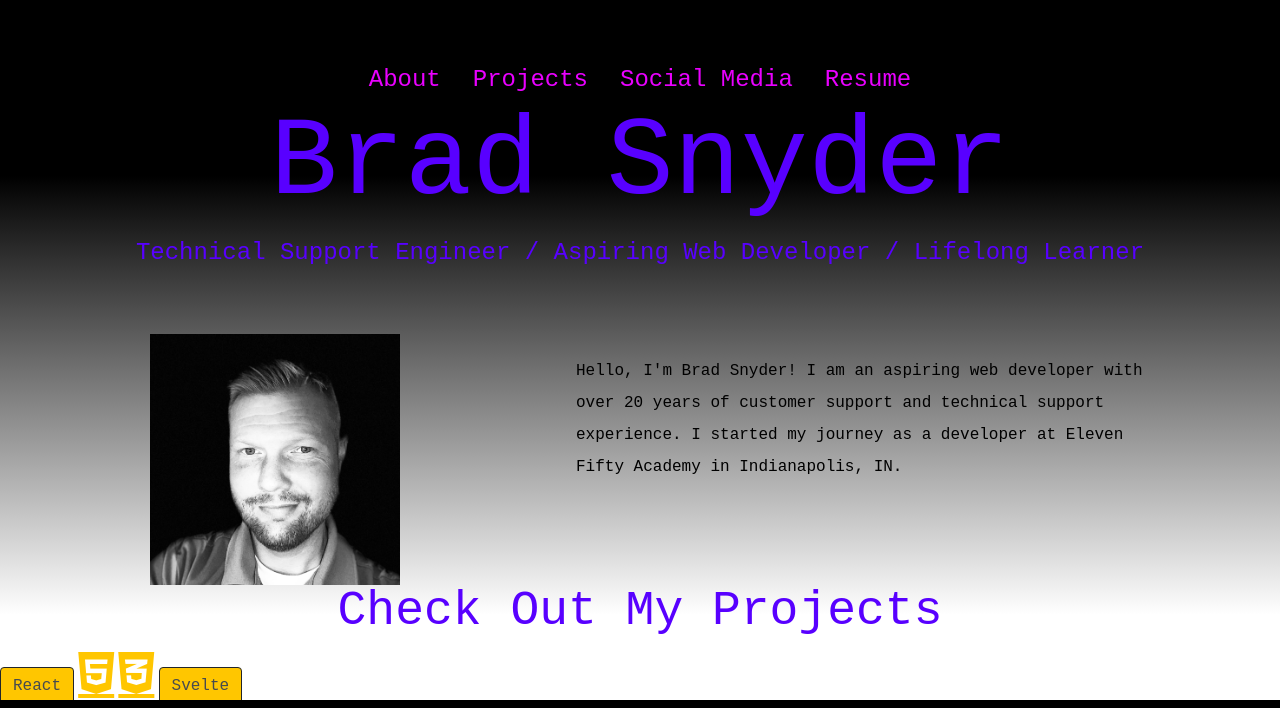
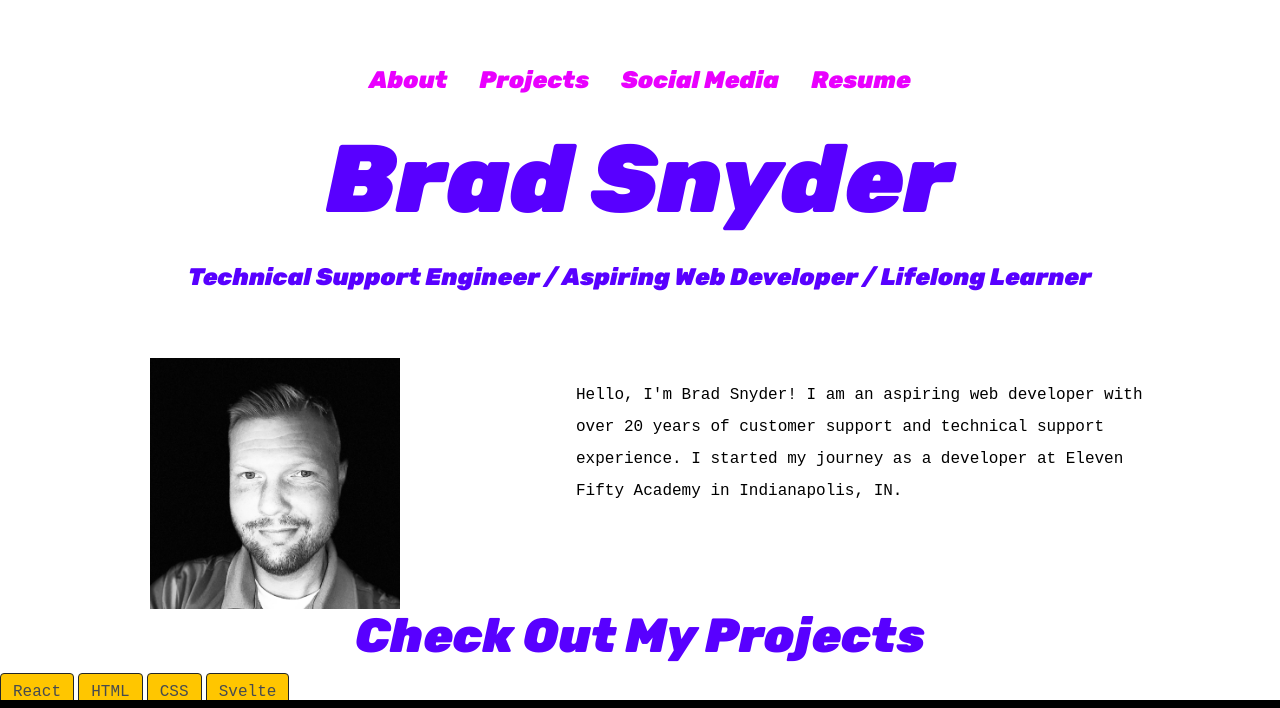
Before and after one commit to bsnyder13/portfolio, a plain HTML site: page index.html in a window 1280 px wide. Shown: the top 708 px of the page. Drawn offline with nearby package versions, Linux system fonts and the light colour scheme.

Commit message:
changed fonts and spacing

```diff
--- a/index.html
+++ b/index.html
@@ -5,8 +5,9 @@
     <meta http-equiv="X-UA-Compatible" content="IE=edge">
     <meta name="viewport" content="width=device-width, initial-scale=1.0">
     <link href="https://cdn.jsdelivr.net/npm/bootstrap@5.0.0/dist/css/bootstrap.min.css" rel="stylesheet" integrity="sha384-wEmeIV1mKuiNpC+IOBjI7aAzPcEZeedi5yW5f2yOq55WWLwNGmvvx4Um1vskeMj0" crossorigin="anonymous">
-    <link rel="preconnect" href="https://fonts.gstatic.com">
-    <link href="https://fonts.googleapis.com/css2?family=Orbitron&display=swap" rel="stylesheet">
+    <link rel="preconnect" href="https://fonts.googleapis.com">
+    <link rel="preconnect" href="https://fonts.gstatic.com" crossorigin>
+    <link href="https://fonts.googleapis.com/css2?family=Rubik:ital,wght@1,900&display=swap" rel="stylesheet">
     <script src="https://kit.fontawesome.com/6a333e6b88.js" crossorigin="anonymous"></script>
     <link rel="stylesheet" href="style.css">
     <title>Brad Snyder Portfolio</title>
@@ -44,8 +45,8 @@
     <h3>Check Out My Projects</h3>
 
     <a href="./react.html" class="btn btn-primary">React</a>
-    <a href="./html.html" class="fab fa-html5 fa-3x"></a>
-    <a href="./css.html" class="fab fa-css3-alt fa-3x"></a>
+    <a href="./html.html" class="btn btn-primary">HTML</a>
+    <a href="./css.html" class="btn btn-primary">CSS</a>
     <a href="./svelte.html" class="btn btn-primary">Svelte</a>
 
 
--- a/style.css
+++ b/style.css
@@ -8,12 +8,11 @@ header {
 
 .nav-pills .nav-link.active, .nav-pills .show>.nav-link {
     color: #E900FF;
-    background-color: #000000;
 }
 
 .nav-link {
     color: #E900FF;
-    font-family: 'Courier New', sans-serif;
+    font-family: 'Rubik', sans-serif;
     font-size: 1.5em;
 }
 
@@ -22,31 +21,33 @@ header {
 }
 
 body {
-    background: rgb(255,255,255);
-    background: linear-gradient(0deg, rgba(255,255,255,1) 65%, rgba(0,0,0,1) 90%);
+    /* background: rgb(255,255,255);
+    background: linear-gradient(0deg, rgba(255,255,255,1) 65%, rgba(0,0,0,1) 90%); */
     /* background-image: linear-gradient(#000000 10%, #ffffff 90%); */
+    background: white;
 }
 
 h1 {
     color:#5800FF;
     text-align: center;
-    margin-top: -2%;
-    font-family: 'Courier New', courier, monospace;
-    font-size: 7em;
+    margin-top: 0%;
+    font-family: 'Rubik', sans-serif;
+    font-size: 6em;
     font-weight: 500;
 }
 
 h2 {
     color: #5800FF;
     text-align: center;
-    font-family: 'Courier New', courier, monospace;
+    margin-top: 2%;
+    font-family: 'Rubik', sans-serif;
     font-size: 1.5em;
 }
 
 h3 {
     color: #5800FF;
     text-align: center;
-    font-family: 'Courier New', courier, monospace;
+    font-family: 'Rubik', sans-serif;
     font-size: 3em;
 }
 
```
Also changed, not shown: html.html (line endings or trailing spaces).
